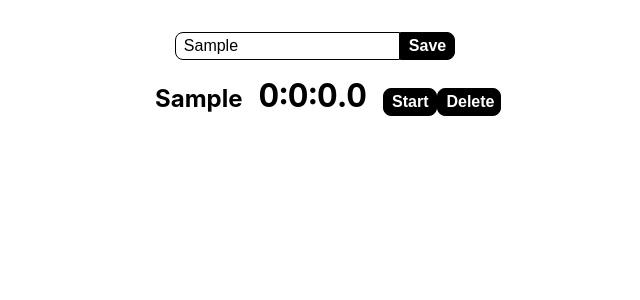
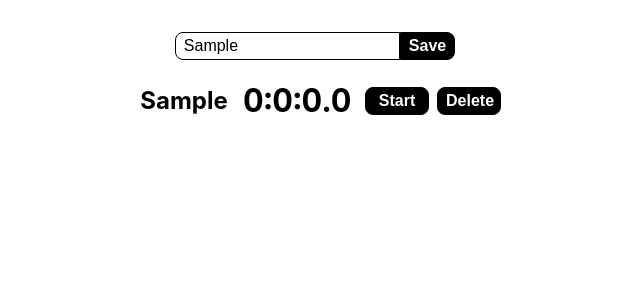
Before and after one commit to joshbroughton/timer-app, a React (Create React App) app: page / in a window 1280 px wide. Both pictures are taken after typing "Sample" into the empty fields and a click on the button "Save". Shown: the top 300 px of the page, without its empty margins (325-965 px from the left). Built offline with nearby package versions, Linux system fonts and the light colour scheme.

Commit message:
small styling change

```diff
--- a/src/components/TimerView.css
+++ b/src/components/TimerView.css
@@ -1,25 +1,25 @@
 .TimerView {
-	width: 320px;
+	width: 380px;
 	display: flex;
 	flex-direction: row;
-	justify-content: space-between;
-	align-items: baseline;
+    justify-content: center;
+	align-items: center;
 }
 
 .TimerView > h1 {
 	flex:1;
-	margin: 1rem;
-	text-align: left;
 	font-variant-numeric: tabular-nums;
 }
 
 .TimerView > h2 {
 	flex: 1;
+    text-align: center;
 }
 
-.TimerView > button {
+.button {
 	padding: 0.25rem 0.5rem;
 	border-radius: 0.5rem;
+    margin: 0.25rem;
 	border: 1px solid #000;
 	background-color: #000;
 	color: #fff;
--- a/src/components/TimerView.js
+++ b/src/components/TimerView.js
@@ -10,8 +10,10 @@ export default function TimerView({ index, name, time, isRunning }) {
     <div className="TimerView">
       <h2>{name}</h2>
       <h1>{formatTime(time)}</h1>
-      <button onClick={() => dispatch(toggleTimer(index))}>{isRunning ? "Stop" : "Start"}</button>
-      <button onClick={() => dispatch(removeTimer(index))}>Delete</button>
+      <div className="buttons">
+        <button className="button" onClick={() => dispatch(toggleTimer(index))}>{isRunning ? "Stop" : "Start"}</button>
+        <button className="button" onClick={() => dispatch(removeTimer(index))}>Delete</button>
+      </div>
     </div>
   )
 }
```
